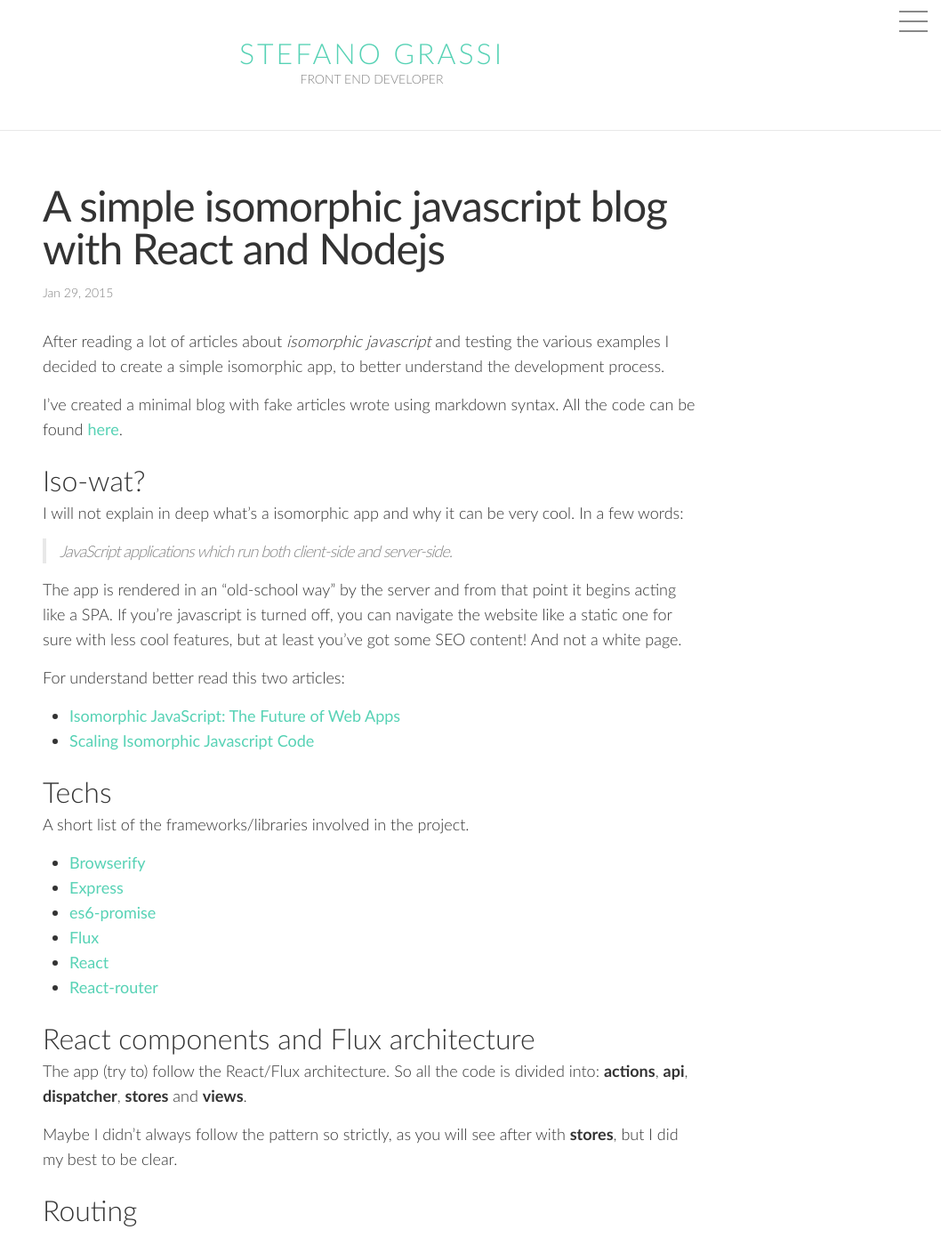
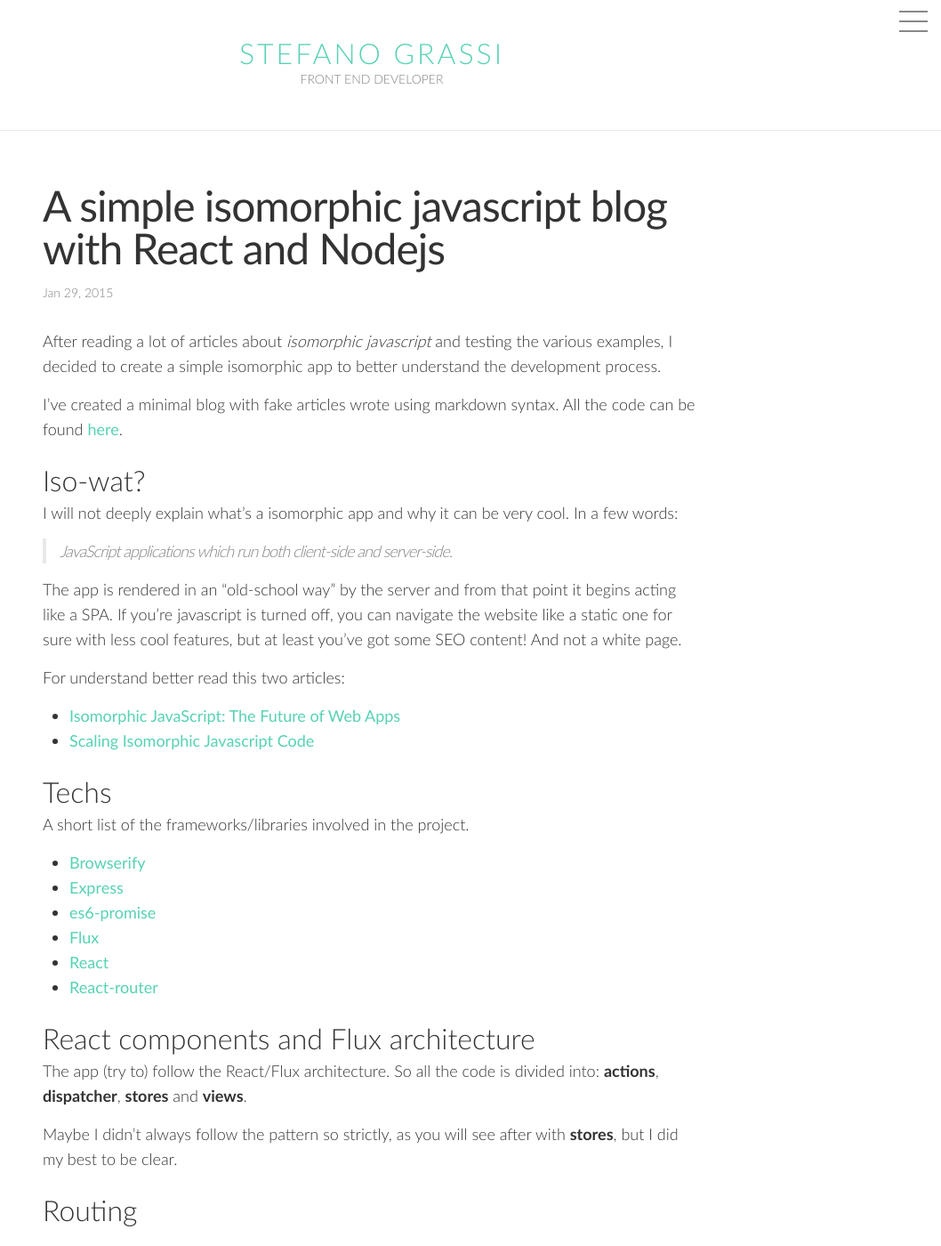
Before and after one commit to stefunk/stefunk.github.io, a Jekyll site: the page built from _posts/2015-01-29-isormophic-javascript-blog-react-nodejs.markdown, in a window 1280 px wide and 1400 px high. Shown: the whole window at 89% size, without its empty margins (222-1280 px from the left). Built offline with Jekyll 4.4.1, drawn with Linux system fonts in a browser that asks for light colours; nearby versions of some CDN libraries; Markdown is read by kramdown in place of the engine named in the settings; comment, search, counter and statistics services are not loaded; some of the changed text lies outside the part shown.

Commit message:
corrections

```diff
--- a/_posts/2015-01-29-isormophic-javascript-blog-react-nodejs.markdown
+++ b/_posts/2015-01-29-isormophic-javascript-blog-react-nodejs.markdown
@@ -5,13 +5,13 @@ comments: true
 ---
 
 
-After reading a lot of articles about *isomorphic javascript* and testing the various examples I decided to create a simple isomorphic app, to better understand the development process.
+After reading a lot of articles about *isomorphic javascript* and testing the various examples, I decided to create a simple isomorphic app to better understand the development process.
 
 I've created a minimal blog with fake articles wrote using markdown syntax.
 All the code can be found [here](https://github.com/stefunk/isomorphic-blog-example).
 
 ## Iso-wat?
-I will not explain in deep what's a isomorphic app and why it can be very cool.
+I will not deeply explain what's a isomorphic app and why it can be very cool.
 In a few words:
 > JavaScript applications which run both client-side and server-side.
 
@@ -35,7 +35,7 @@ A short list of the frameworks/libraries involved in the project.
 + [React-router](https://github.com/rackt/react-router)
 
 ## React components and Flux architecture
-The app (try to) follow the React/Flux architecture. So all the code is divided into: **actions**, **api**,  **dispatcher**, **stores** and **views**.
+The app (try to) follow the React/Flux architecture. So all the code is divided into: **actions**,  **dispatcher**, **stores** and **views**.
 
 Maybe I didn't always follow the pattern so strictly, as you will see after with **stores**, but I did my best to be clear.
 
```
Also changed, not shown: other parts of _posts/2015-01-29-isormophic-javascript-blog-react-nodejs.markdown (+1 -1 lines).
